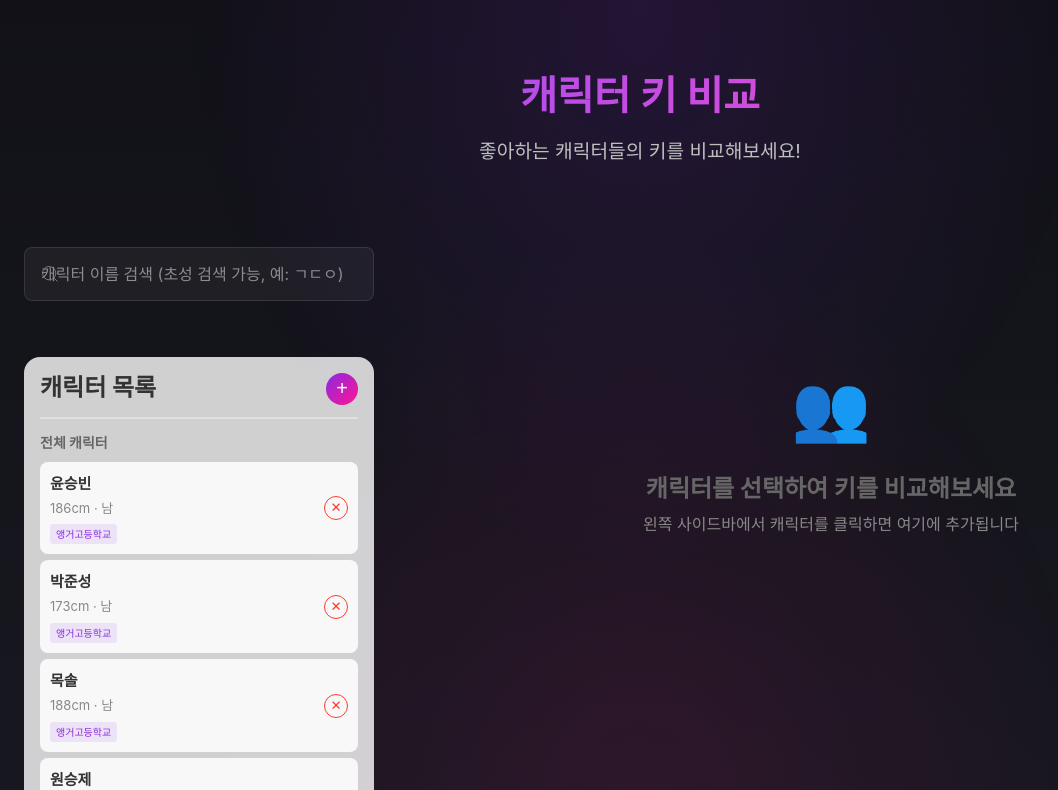
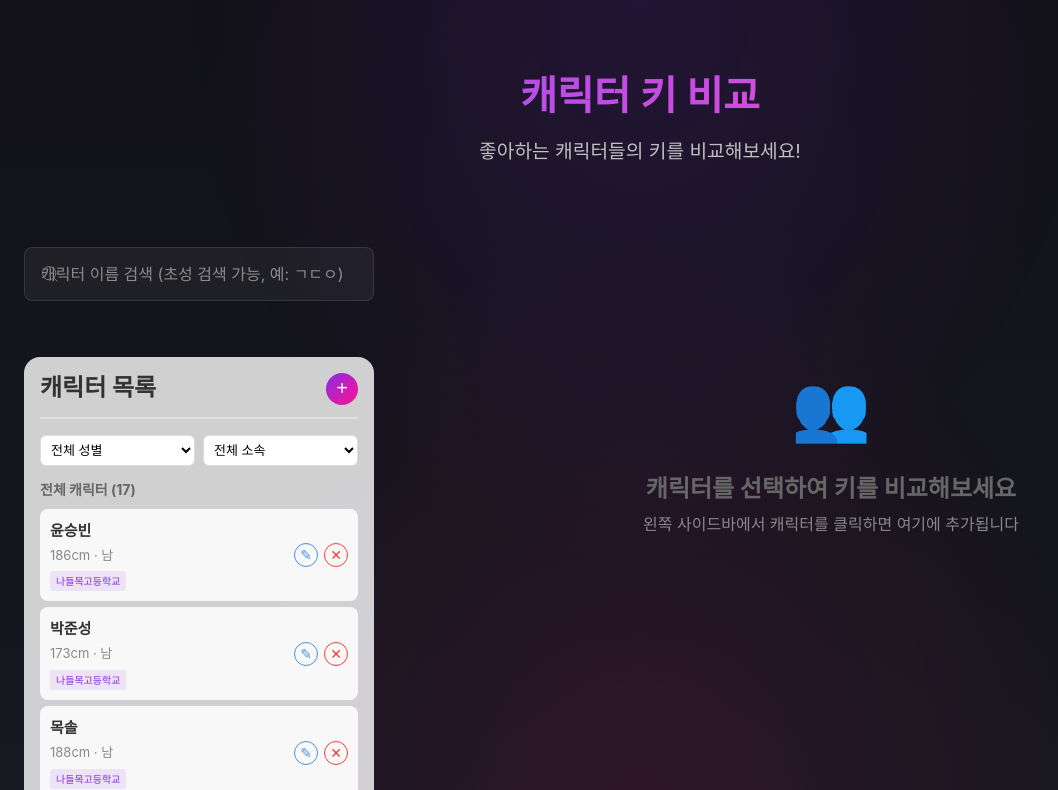
Before and after one commit to donghak937/height_data, a React (Vite) app: page / in a window 1280 px wide. Shown: the top 790 px of the page, without its empty margins (0-1058 px from the left). Built offline with nearby package versions, Linux system fonts and the light colour scheme.

Commit message:
almost final

```diff
--- a/src/App.jsx
+++ b/src/App.jsx
@@ -4,7 +4,7 @@ import SearchBar from './components/SearchBar';
 import CharacterSidebar from './components/CharacterSidebar';
 import ComparisonView from './components/ComparisonView';
 import { filterCharacters } from './utils/koreanSearch';
-import { loadCharacters, addCharacter, deleteCharacter } from './data/sampleCharacters';
+import { loadCharacters, addCharacter, deleteCharacter, editCharacter } from './data/sampleCharacters';
 
 function App() {
     const [characters, setCharacters] = useState([]);
@@ -53,6 +53,11 @@ function App() {
     };
 
     const handleUpdateCharacter = (id, updates) => {
+        // 영구 저장소 및 전체 목록 업데이트
+        const updatedList = editCharacter(id, updates);
+        setCharacters(updatedList);
+
+        // 선택된 목록 업데이트
         setSelectedCharacters(selectedCharacters.map(char =>
             char.id === id ? { ...char, ...updates } : char
         ));
@@ -79,6 +84,7 @@ function App() {
                             onDeleteCharacter={handleDeleteCharacter}
                             onSelectCharacter={handleCharacterSelect}
                             onReorderCharacters={handleReorderCharacters}
+                            onUpdateCharacter={handleUpdateCharacter}
                         />
                     </aside>
 
--- a/src/components/CharacterSidebar.css
+++ b/src/components/CharacterSidebar.css
@@ -37,6 +37,23 @@
     transform: scale(1.1) rotate(90deg);
 }
 
+/* 필터 스타일 */
+.filters {
+    display: flex;
+    gap: 8px;
+    margin-bottom: 16px;
+}
+
+.filter-select {
+    flex: 1;
+    padding: 6px;
+    border: 1px solid #ddd;
+    border-radius: 6px;
+    font-size: 13px;
+    background: #fff;
+    cursor: pointer;
+}
+
 .add-form {
     display: flex;
     flex-direction: column;
@@ -45,6 +62,14 @@
     background: #f5f5f5;
     border-radius: 8px;
     margin-bottom: 16px;
+}
+
+.form-title {
+    font-size: 14px;
+    font-weight: bold;
+    margin-bottom: 4px;
+    color: #555;
+    text-align: center;
 }
 
 .add-form input,
@@ -161,21 +186,45 @@
     width: fit-content;
 }
 
+.item-btns {
+    display: flex;
+    gap: 6px;
+}
+
 .remove-btn,
-.del-btn {
+.del-btn,
+.edit-btn {
     width: 24px;
     height: 24px;
     border-radius: 50%;
-    border: 1px solid #ff3b30;
     background: transparent;
-    color: #ff3b30;
     cursor: pointer;
     transition: all 0.2s;
+    display: flex;
+    align-items: center;
+    justify-content: center;
+    font-size: 14px;
+}
+
+.remove-btn,
+.del-btn {
+    border: 1px solid #ff3b30;
+    color: #ff3b30;
+}
+
+.edit-btn {
+    border: 1px solid #4a90e2;
+    color: #4a90e2;
 }
 
 .remove-btn:hover,
 .del-btn:hover {
     background: #ff3b30;
+    color: white;
+}
+
+.edit-btn:hover {
+    background: #4a90e2;
     color: white;
 }
 
--- a/src/components/CharacterSidebar.jsx
+++ b/src/components/CharacterSidebar.jsx
@@ -7,11 +7,17 @@ export default function CharacterSidebar({
     onDeleteCharacter,
     onSelectCharacter,
     onReorderCharacters,
-    selectedCharacters
+    selectedCharacters,
+    onUpdateCharacter
 }) {
     const [isFormOpen, setIsFormOpen] = useState(false);
-    const [formData, setFormData] = useState({ name: '', height: '', gender: 'male' });
+    const [formData, setFormData] = useState({ name: '', height: '', gender: 'male', school: '' });
+    const [editingId, setEditingId] = useState(null);
     const [dragIdx, setDragIdx] = useState(null);
+
+    // 필터 상태
+    const [genderFilter, setGenderFilter] = useState('all');
+    const [schoolFilter, setSchoolFilter] = useState('all');
 
     const handleSubmit = (e) => {
         e.preventDefault();
@@ -24,12 +30,34 @@ export default function CharacterSidebar({
             alert('키는 50~300 사이여야 합니다!');
             return;
         }
-        onAddCharacter({ name: formData.name, height, gender: formData.gender });
-        setFormData({ name: '', height: '', gender: 'male' });
+
+        const school = formData.school || '나들목고등학교';
+
+        if (editingId) {
+            onUpdateCharacter(editingId, { name: formData.name, height, gender: formData.gender, school });
+            setEditingId(null);
+        } else {
+            onAddCharacter({ name: formData.name, height, gender: formData.gender, school });
+        }
+
+        setFormData({ name: '', height: '', gender: 'male', school: '' });
         setIsFormOpen(false);
     };
 
-    const getColor = (char) => `hsl(${char.hue || 0}, 70%, 50%)`;
+    const handleEditStart = (e, char) => {
+        e.stopPropagation();
+        setFormData({ name: char.name, height: char.height, gender: char.gender, school: char.school || '' });
+        setEditingId(char.id);
+        setIsFormOpen(true);
+    };
+
+    const handleCancel = () => {
+        setIsFormOpen(false);
+        setEditingId(null);
+        setFormData({ name: '', height: '', gender: 'male', school: '' });
+    };
+
+    const getColor = (char) => char.color || `hsl(${char.hue || 0}, 70%, 50%)`;
 
     const handleDragStart = (e, idx) => setDragIdx(idx);
     const handleDragOver = (e) => e.preventDefault();
@@ -43,24 +71,54 @@ export default function CharacterSidebar({
         setDragIdx(null);
     };
 
+    // 필터링
+    const uniqueSchools = [...new Set(characters.map(c => c.school || '기타'))].sort();
+
+    const displayedCharacters = characters.filter(char => {
+        const matchesGender = genderFilter === 'all' || char.gender === genderFilter;
+        const matchesSchool = schoolFilter === 'all' || (char.school || '기타') === schoolFilter;
+        return matchesGender && matchesSchool;
+    });
+
     return (
         <div className="sidebar">
             <div className="sidebar-header">
                 <h3>캐릭터 목록</h3>
-                <button className="add-btn" onClick={() => setIsFormOpen(!isFormOpen)}>+</button>
+                <button className="add-btn" onClick={() => {
+                    setEditingId(null);
+                    setFormData({ name: '', height: '', gender: 'male', school: '' });
+                    setIsFormOpen(!isFormOpen);
+                }}>+</button>
+            </div>
+
+            {/* 필터 섹션 */}
+            <div className="filters">
+                <select className="filter-select" value={genderFilter} onChange={(e) => setGenderFilter(e.target.value)}>
+                    <option value="all">전체 성별</option>
+                    <option value="male">남성</option>
+                    <option value="female">여성</option>
+                </select>
+                <select className="filter-select" value={schoolFilter} onChange={(e) => setSchoolFilter(e.target.value)}>
+                    <option value="all">전체 소속</option>
+                    {uniqueSchools.map(school => (
+                        <option key={school} value={school}>{school}</option>
+                    ))}
+                </select>
             </div>
 
             {isFormOpen && (
                 <form className="add-form" onSubmit={handleSubmit}>
+                    <div className="form-title">{editingId ? '캐릭터 수정' : '새 캐릭터 추가'}</div>
                     <input placeholder="이름" value={formData.name} onChange={(e) => setFormData({ ...formData, name: e.target.value })} />
                     <input type="number" placeholder="키(cm)" value={formData.height} onChange={(e) => setFormData({ ...formData, height: e.target.value })} />
+                    <input placeholder="학교 (기본: 나들목고등학교)" value={formData.school} onChange={(e) => setFormData({ ...formData, school: e.target.value })} />
                     <select value={formData.gender} onChange={(e) => setFormData({ ...formData, gender: e.target.value })}>
                         <option value="male">남성</option>
                         <option value="female">여성</option>
                     </select>
                     <div className="form-btns">
-                        <button type="submit">추가</button>
-                        <button type="button" onClick={() => setIsFormOpen(false)}>취소</button>
+                        <button type="submit">{editingId ? '수정' : '추가'}</button>
+                        <button type="button" onClick={handleCancel}>취소</button>
                     </div>
                 </form>
             )}
@@ -79,8 +137,22 @@ export default function CharacterSidebar({
                             onDrop={(e) => handleDrop(e, idx)}
                         >
                             <span className="layer-num">{idx + 1}</span>
-                            <div className="avatar" style={{ backgroundColor: getColor(char) }}>
-                                <img src={char.gender === 'female' ? '/female.png' : '/male.png'} alt="" />
+                            <div className="avatar" style={{ backgroundColor: getColor(char), position: 'relative', cursor: 'pointer' }}>
+                                <input
+                                    type="color"
+                                    value={char.color || '#ff0000'}
+                                    onChange={(e) => onUpdateCharacter(char.id, { color: e.target.value })}
+                                    style={{
+                                        position: 'absolute',
+                                        top: 0,
+                                        left: 0,
+                                        width: '100%',
+                                        height: '100%',
+                                        opacity: 0,
+                                        cursor: 'pointer'
+                                    }}
+                                    title="색상 변경"
+                                />
                             </div>
                             <div className="info">
                                 <span className="name" style={{ color: getColor(char) }}>{char.name}</span>
@@ -94,8 +166,8 @@ export default function CharacterSidebar({
 
             {/* 전체 캐릭터 */}
             <div className="section">
-                <h4>전체 캐릭터</h4>
-                {characters.map((char) => {
+                <h4>전체 캐릭터 ({displayedCharacters.length})</h4>
+                {displayedCharacters.map((char) => {
                     const isSelected = selectedCharacters.some(c => c.id === char.id);
                     return (
                         <div
@@ -108,7 +180,10 @@ export default function CharacterSidebar({
                                 <span className="height">{char.height}cm · {char.gender === 'female' ? '여' : '남'}</span>
                                 {char.school && <span className="school-tag">{char.school}</span>}
                             </div>
-                            <button className="del-btn" onClick={(e) => { e.stopPropagation(); if (confirm(`${char.name} 삭제?`)) onDeleteCharacter(char.id); }}>✕</button>
+                            <div className="item-btns">
+                                <button className="edit-btn" onClick={(e) => handleEditStart(e, char)}>✎</button>
+                                <button className="del-btn" onClick={(e) => { e.stopPropagation(); if (confirm(`${char.name} 삭제?`)) onDeleteCharacter(char.id); }}>✕</button>
+                            </div>
                         </div>
                     );
                 })}
--- a/src/data/sampleCharacters.js
+++ b/src/data/sampleCharacters.js
@@ -2,26 +2,26 @@ import { getRandomHue, getRandomSaturation } from '../utils/koreanSearch';
 
 // 샘플 캐릭터 데이터 - gender 명확히 설정
 export const sampleCharacters = [
-    { id: 1, name: '윤승빈', height: 186, gender: 'male', school: '앵거고등학교', hue: 0, saturation: 1.0 },
-    { id: 2, name: '박준성', height: 173, gender: 'male', school: '앵거고등학교', hue: 30, saturation: 1.0 },
-    { id: 3, name: '목솔', height: 188, gender: 'male', school: '앵거고등학교', hue: 60, saturation: 1.0 },
-    { id: 4, name: '원승제', height: 163, gender: 'male', school: '앵거고등학교', hue: 90, saturation: 1.0 },
-    { id: 5, name: '조지현', height: 167, gender: 'male', school: '앵거고등학교', hue: 120, saturation: 1.0 },
-    { id: 6, name: '조민준', height: 165, gender: 'male', school: '앵거고등학교', hue: 150, saturation: 1.0 },
-    { id: 7, name: '오기택', height: 174, gender: 'male', school: '앵거고등학교', hue: 180, saturation: 1.0 },
-    { id: 8, name: '정동현', height: 177, gender: 'male', school: '앵거고등학교', hue: 210, saturation: 1.0 },
-    { id: 9, name: '김원태', height: 181, gender: 'male', school: '앵거고등학교', hue: 240, saturation: 1.0 },
-    { id: 10, name: '정군', height: 175, gender: 'male', school: '앵거고등학교', hue: 270, saturation: 1.0 },
-    { id: 11, name: '이용환', height: 176, gender: 'male', school: '앵거고등학교', hue: 300, saturation: 1.0 },
-    { id: 12, name: '심혁준', height: 171, gender: 'male', school: '앵거고등학교', hue: 330, saturation: 1.0 },
-    { id: 13, name: '고규혁', height: 170, gender: 'male', school: '앵거고등학교', hue: 15, saturation: 1.0 },
-    { id: 14, name: '오희민', height: 161, gender: 'female', school: '앵거고등학교', hue: 320, saturation: 1.2 },
-    { id: 15, name: '고아영', height: 169, gender: 'female', school: '앵거고등학교', hue: 340, saturation: 1.1 },
-    { id: 16, name: '조하랑', height: 158, gender: 'female', school: '앵거고등학교', hue: 310, saturation: 1.2 },
-    { id: 17, name: '김채영', height: 173, gender: 'female', school: '앵거고등학교', hue: 350, saturation: 1.1 }
+    { id: 1, name: '윤승빈', height: 186, gender: 'male', school: '나들목고등학교', hue: 0, saturation: 1.0 },
+    { id: 2, name: '박준성', height: 173, gender: 'male', school: '나들목고등학교', hue: 30, saturation: 1.0 },
+    { id: 3, name: '목솔', height: 188, gender: 'male', school: '나들목고등학교', hue: 60, saturation: 1.0 },
+    { id: 4, name: '원승제', height: 163, gender: 'male', school: '나들목고등학교', hue: 90, saturation: 1.0 },
+    { id: 5, name: '조지현', height: 167, gender: 'male', school: '나들목고등학교', hue: 120, saturation: 1.0 },
+    { id: 6, name: '조민준', height: 165, gender: 'male', school: '나들목고등학교', hue: 150, saturation: 1.0 },
+    { id: 7, name: '오기택', height: 174, gender: 'male', school: '나들목고등학교', hue: 180, saturation: 1.0 },
+    { id: 8, name: '정동현', height: 177, gender: 'male', school: '나들목고등학교', hue: 210, saturation: 1.0 },
+    { id: 9, name: '김원태', height: 181, gender: 'male', school: '나들목고등학교', hue: 240, saturation: 1.0 },
+    { id: 10, name: '정군', height: 175, gender: 'male', school: '나들목고등학교', hue: 270, saturation: 1.0 },
+    { id: 11, name: '이용환', height: 176, gender: 'male', school: '나들목고등학교', hue: 300, saturation: 1.0 },
+    { id: 12, name: '심혁준', height: 171, gender: 'male', school: '나들목고등학교', hue: 330, saturation: 1.0 },
+    { id: 13, name: '고규혁', height: 170, gender: 'male', school: '나들목고등학교', hue: 15, saturation: 1.0 },
+    { id: 14, name: '오희민', height: 161, gender: 'female', school: '나들목고등학교', hue: 320, saturation: 1.2 },
+    { id: 15, name: '고아영', height: 169, gender: 'female', school: '나들목고등학교', hue: 340, saturation: 1.1 },
+    { id: 16, name: '조하랑', height: 158, gender: 'female', school: '나들목고등학교', hue: 310, saturation: 1.2 },
+    { id: 17, name: '김채영', height: 173, gender: 'female', school: '나들목고등학교', hue: 350, saturation: 1.1 }
 ];
 
-const STORAGE_KEY = 'character_height_data';
+const STORAGE_KEY = 'character_height_data_v2';
 
 export function loadCharacters() {
     try {
@@ -50,7 +50,7 @@ export function addCharacter(character) {
         id: Date.now(),
         ...character,
         gender: character.gender || 'male',
-        school: character.school || '앵거고등학교',
+        school: character.school || '나들목고등학교',
         hue: getRandomHue(),
         saturation: getRandomSaturation()
     };
@@ -65,3 +65,10 @@ export function deleteCharacter(id) {
     saveCharacters(updated);
     return updated;
 }
+
+export function editCharacter(id, updates) {
+    const characters = loadCharacters();
+    const updated = characters.map(c => c.id === id ? { ...c, ...updates } : c);
+    saveCharacters(updated);
+    return updated;
+}
```
Also changed, not shown: src/components/ComparisonView.css (+53 -55 lines), src/components/ComparisonView.jsx (+25 -36 lines).
